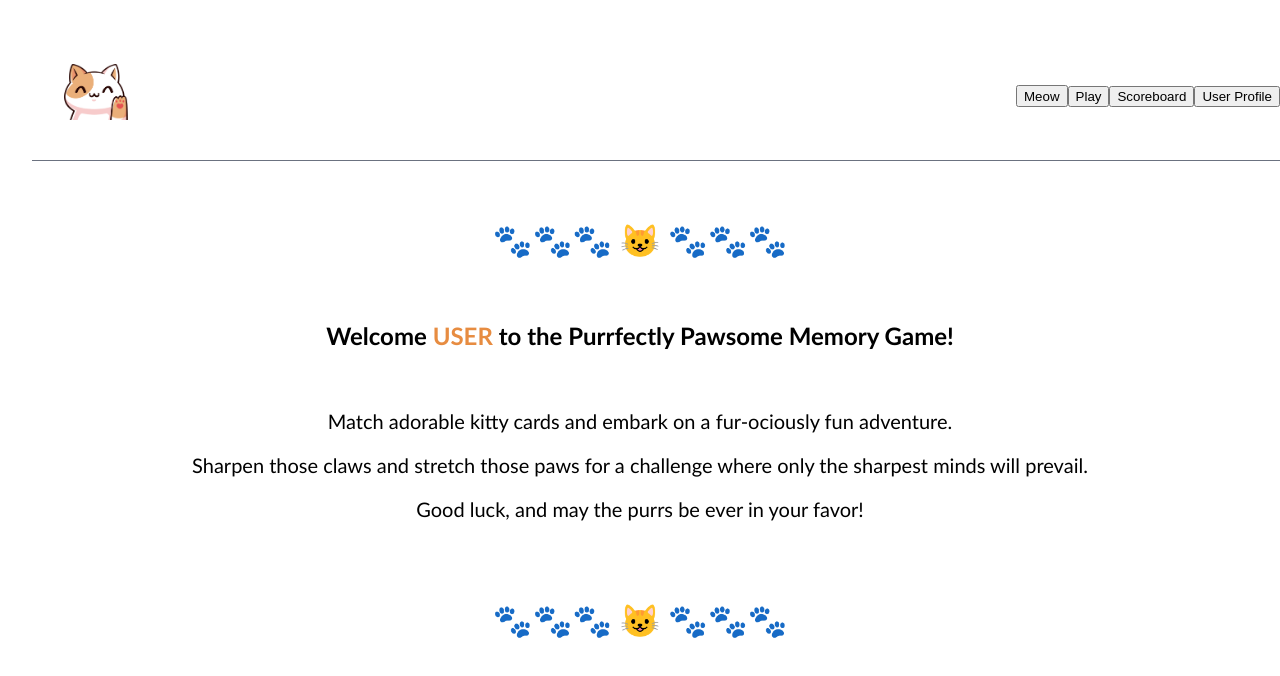
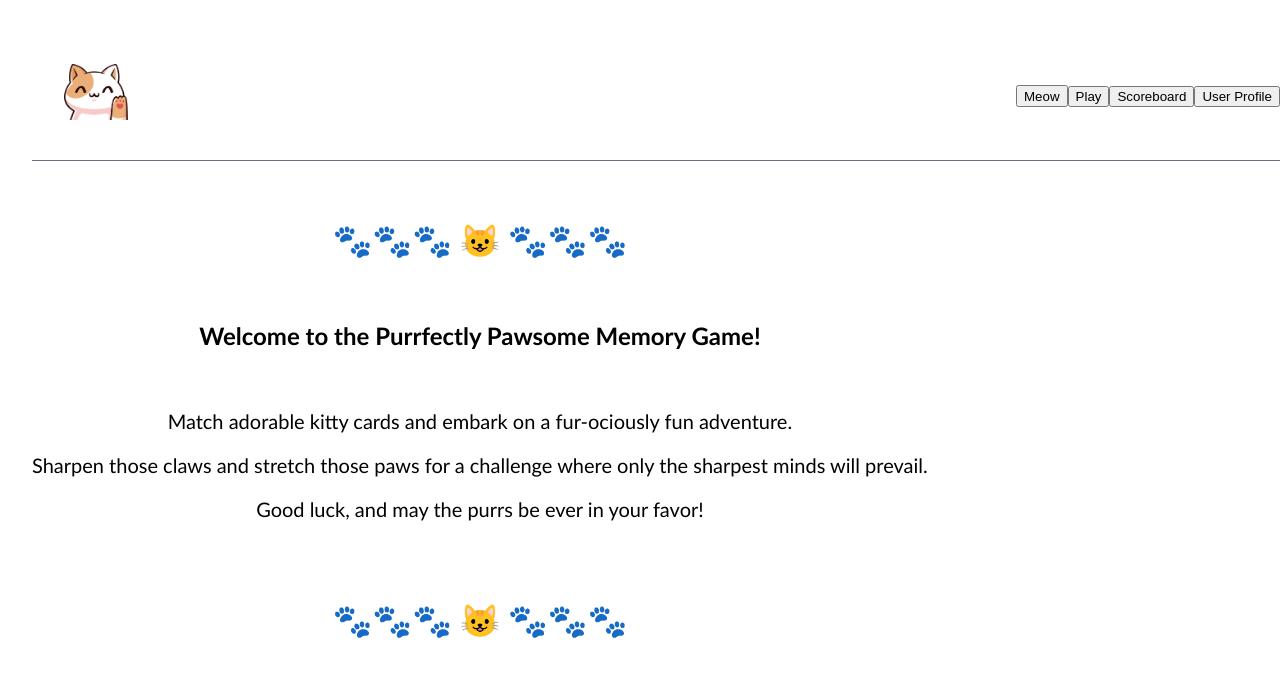
Before and after one commit to o-k-e/purrfect-memory-mern, a React (Vite) app in the folder client/: page /welcome in a window 1280 px wide. Shown: the top 676 px of the page. Built offline with nearby package versions, Linux system fonts and the light colour scheme.

Commit message:
fixing position on welcome page

```diff
--- a/client/src/components/Welcome.jsx
+++ b/client/src/components/Welcome.jsx
@@ -6,7 +6,7 @@ import '../navbar.css';
 function Welcome() {
 	const paw = '🐾';
 	const cat = '😺';
-	const [user, setUser] = useState('user');
+	const [user, setUser] = useState('');
 
 	useEffect(() => {
 		const loggedInUser = localStorage.getItem('user');
@@ -19,6 +19,7 @@ function Welcome() {
 	return (
 		<>
 			<Navbar />
+			<div className='welcome'>
 				<br />
 				<br />
 				<h1>{paw}{paw}{paw} {cat} {paw}{paw}{paw}</h1>
@@ -39,6 +40,8 @@ function Welcome() {
 				<br />
 				<br />
 				<h1>{paw}{paw}{paw} {cat} {paw}{paw}{paw}</h1>
+			</div>
+
 		</>
 	);
 }
--- a/client/src/index.css
+++ b/client/src/index.css
@@ -22,3 +22,7 @@ p {
 span {
   color: #e78c41;
 }
+
+.welcome {
+  position: absolute;
+}
```
Lines whose indentation alone changed are shown as unchanged.
